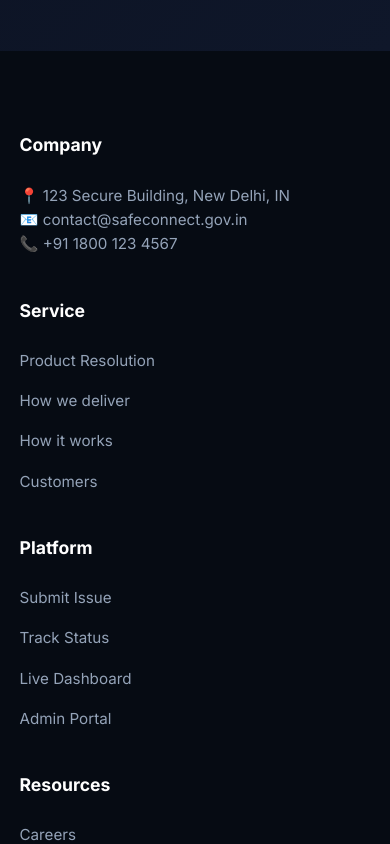
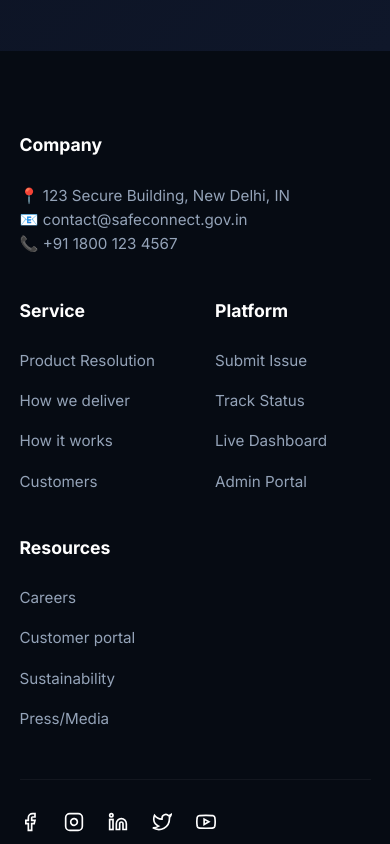
Before and after one commit to reet-9944/People-s-Priorities, a Next.js app: page / in a window 390 px wide. Shown: the part 8740-9584 px from the top of the page. Built offline with nearby package versions, Linux system fonts and the light colour scheme.

Commit message:
Fix footer mobile layout to place Service and Platform side-by-side

```diff
--- a/src/app/globals.css
+++ b/src/app/globals.css
@@ -920,8 +920,12 @@ a {
 
 @media (max-width: 768px) {
   .footer-top-grid {
-    grid-template-columns: 1fr;
+    grid-template-columns: 1fr 1fr;
     gap: 2.5rem;
+  }
+  .footer-column:nth-child(1),
+  .footer-column:nth-child(4) {
+    grid-column: span 2;
   }
   .footer-bottom-info {
     flex-direction: column;
```
